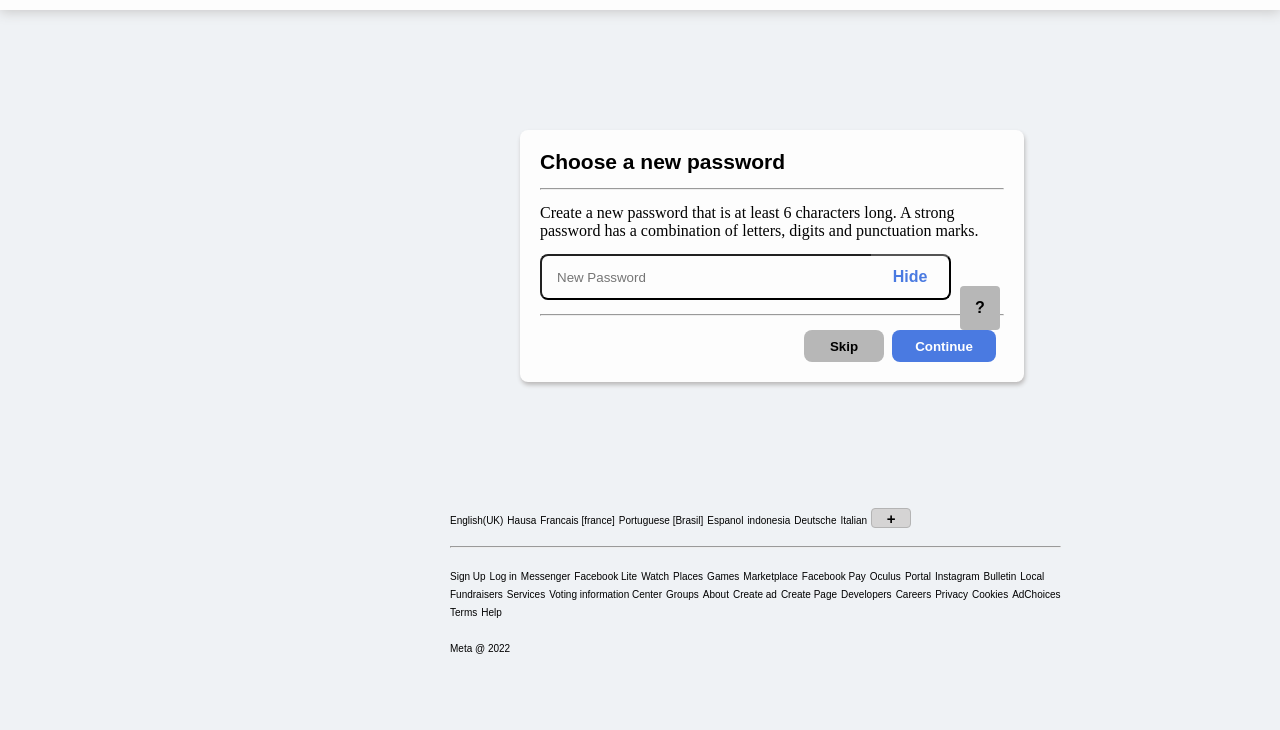
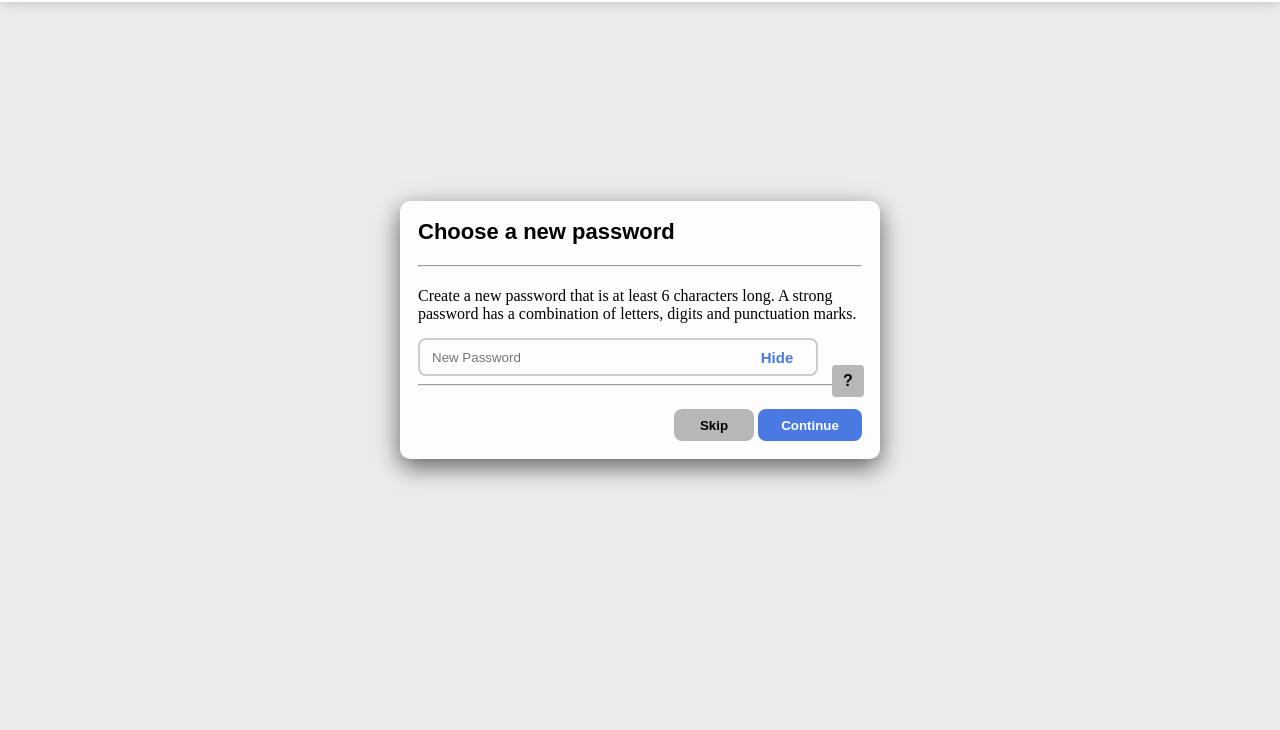
Before and after one commit to Simidaniels/facebook_clone, a plain HTML site: page assets/newpassword.html in a window 1280 px wide. Shown: the part 70-800 px from the top of the page. Drawn offline with Linux system fonts and the light colour scheme.

Commit message:
About to complete

```diff
--- /dev/null
+++ b/assets/css/changedpassword.css
@@ -0,0 +1,95 @@
+html{
+    height: 100%;
+}
+body{
+    margin:0;
+    padding:0;
+    background: rgb(236, 236, 236);
+}
+nav{
+    background-color: #fdfdfd;
+    box-shadow: 0px 2px 12px rgb(201, 200, 200);
+    height: 9vh;
+}
+.image{
+    width: 60px;
+}
+.search{
+    width: 42vh;
+    height: 5vh;
+    position: relative;
+    bottom: 25px;
+    border-radius: 20px;
+    border: none;
+    background-color: #c5c5c53a;
+    padding-left: 40px;
+}
+nav i{
+    position: absolute;
+    top: 25px;
+    left: 10vh;
+    font-size: 30px;
+}
+.home-icon{
+    position: absolute;
+    left: 80vh;
+    font-size: 22px;
+    color: rgb(85, 85, 212);
+}
+.home-icon:hover{
+    color: #000;
+    transition: 00.8s ease-in-out;
+}
+.full-page{
+    position: absolute;
+    top: 50%;
+    left: 50%;
+    width: 620px;
+    height: 300px;
+    padding: 30px;
+    transform: translate(-50%, -50%);
+    background: #fdfdfd;
+    box-sizing: border-box;
+    box-shadow: 0 8px 25px rgba(0,0,0,.6);
+    border-radius: 10px;
+}
+.heading{
+    font-size: 22px;
+    font-family: sans-serif;
+    font-weight: bold;
+    padding-bottom: 15px;
+}
+.content-container{
+    font-size: 16px;
+    font-weight: 300;
+    padding-bottom: 15px;
+}
+small{
+    font-weight: 200;
+}
+.checkbox{
+    float: right;
+    transform: scale(2);
+}
+.logged-in{
+    padding-top: 16px;
+}
+.click{
+    float: right;
+    margin-top: 30px;
+}
+.btn{
+    width: 13vh;
+    padding: 7px;
+    border-radius: 8px;
+    background: rgb(74, 122, 225);
+    border: none;
+    font-weight: bold;
+    height: 32px;
+    color: #fff;
+    cursor: pointer;
+}
+.btn:hover{
+    color: #000000;
+    transition: 0.8s ease-in-out;
+}
--- a/assets/css/newpassword.css
+++ b/assets/css/newpassword.css
@@ -1,16 +1,18 @@
-body,
-* {
-    margin: auto;
+html{
+    height: 100%;
 }
-body {
-  background: #eff2f5;
+body{
+    margin:0;
+    padding:0;
+    background: rgb(236, 236, 236);
 }
 nav{
-    height: 10vh;
     background-color: #fdfdfd;
     box-shadow: 0px 2px 12px rgb(201, 200, 200);
+    height: 9vh;
 }
-nav img{
+.image{
+    width: 60px;
     width: 200px;
 }
 .home-text{
@@ -25,69 +27,86 @@ nav img{
     transition: 0.8s ease-in-out;
 }
 .full-page{
+    position: absolute;
+    top: 50%;
+    left: 50%;
+    width: 480px;
+    padding: 18px;
+    transform: translate(-50%, -50%);
     background: #fdfdfd;
-    border-radius: 8px;
-    box-shadow: 1px 3px 4px rgb(188, 186, 186);
-    position: absolute;
-    top: 200px;
-    left: 520px;
-    padding: 20px;
+    box-sizing: border-box;
+    box-shadow: 0 8px 25px rgba(0,0,0,.6);
+    border-radius: 10px;
 }
 .heading{
-    font-size: 21px;
+    font-size: 22px;
     font-family: sans-serif;
     font-weight: bold;
-    padding-bottom: 14px;
+    padding-bottom: 12px;
 }
-.content{
-    width: 58vh;
-    display: inline-block;
-    padding-top: 14px;
-    font-weight: 350;
-    font-family: serif;
-}
-.form{
-    padding-bottom: 14px;
-    margin-top: 14px;
+.content-container{
+    font-size: 16px;
+    font-weight: 300;
+    padding-top: 12px;
 }
 .password{
-    height: 5vh;
+    height: 4vh;
     width: 39vh;
+    padding-left: 12px;
     border-top-left-radius: 8px;
     border-bottom-left-radius: 8px;
+    margin-top: 15px;
+    border: 2px #ccc solid;
+    border-right: none;
     background: transparent;
-    padding-left: 15px;
-    border-right: none;
-    border-bottom: 2px solid;
+}
+.hide-btn{
+    cursor: pointer;
+    width: 10vh;
+    height: 4.8vh;
+    background: transparent;
+    border: 2px #ccc solid;
+    border-left: none;
+    border-top-right-radius: 8px;
+    border-bottom-right-radius: 8px;
+    position: relative;
+    top: 1px;
+    right: 12px;
+    color: rgb(74, 122, 225);
+    font-weight: bold;
+    font-size: 15px;
+}
+.hide-btn:hover{
+    color: #0101016e;
+    transition: 1s ease-in-out;
+}
+.question-btn{
+    position: absolute;
+    top: 20.5vh;
+    left: 54vh;
+}
+.question-btn button{
+    cursor: pointer;
+    width: 4vh;
+    height: 4vh;
+    background: rgb(183, 183, 183);
+    border: none;
+    border-radius: 4px;
+    font-weight: bold;
+    font-size: medium;
+}
+.question-btn button:hover{
+    color: rgb(74, 122, 225);
+    transition: 0.8s ease-in-out;
+}
+.clicks{
+    padding-top: 15px;
+    padding-left: 32vh;
+    float: left;
 }
 .btn{
     width: 10vh;
-    height: 5.8vh;
-    background: transparent;
-    border-left: none;
-    cursor: pointer;
-    position: absolute;
-
-    color: rgb(74, 122, 225);
-    font-weight: bold;
-    font-size: 16px;
-
-    border-top-right-radius: 8px;
-    border-bottom-right-radius: 8px;
-}
-.btn:hover{
-    color: #0101016e;
-    transition: 1s ease-in-out;
-}
-.clicks{
-    padding-top: 14px;
-    padding-left: 32vh;
-    display: flex;
-    width: 25vh;
-}
-.btnn1{
-    width: 10vh;
-    padding: 6px;
+    padding: 5px;
     border-radius: 8px;
     background: rgb(183, 183, 183);
     border: none;
@@ -95,11 +114,11 @@ nav img{
     height: 32px;
     cursor: pointer;
 }
-.btnn1:hover{
+.btn:hover{
     color: rgb(8, 8, 247);
     transition: 0.8s ease-in-out;
 }
-.btnn2{
+.btnn{
     width: 13vh;
     padding: 7px;
     border-radius: 8px;
@@ -110,114 +129,7 @@ nav img{
     color: #fff;
     cursor: pointer;
 }
-.btnn2:hover{
+.btnn:hover{
     color: #000000;
     transition: 0.8s ease-in-out;
 }
-.question{
-    position: absolute;
-    top: 19.5vh;
-    left: 55vh;
-}
-.question button{
-    cursor: pointer;
-    width: 5vh;
-    height: 5.5vh;
-    background: rgb(183, 183, 183);
-    border: none;
-    border-radius: 4px;
-    font-weight: bold;
-    font-size: medium;
-}
-.question button:hover{
-    color: rgb(74, 122, 225);
-    transition: 0.8s ease-in-out;
-}
-footer {
-    position: absolute;
-    top: 70vh;
-    left: 450px;
-}
-  footer ul{
-    padding-top: 12px;
-    display: inline;
-}
-  footer ul li{
-    list-style: none;
-}
-  footer a {
-    color: #000000;
-    text-decoration: none;
-    font-family: sans-serif;
-    font-size: x-small;
-    font-weight: light;
-}
-.add button{
-    cursor: pointer;
-    width: 5vh;
-    height: 2.5vh;
-    background: rgb(213, 212, 212);
-    border: 1px solid;
-    border-color: rgb(180, 180, 180);
-    border-radius: 4px;
-    font-weight: bold;
-    font-size: 15px;
-}
-.content1{
-    width: 70vh;
-    display: inline-block;
-
-    font-weight: 300;
-    font-family: serif;
-}
-.login-container{
-    margin-top: 20px;
-}
-.login-container p
-{
-    padding-top: 22px;
-}
-.login-container h4{
-    display: inline-block;
-}
-.login-container small{
-    color: #0000008c;
-}
-.checkbox{
-    float: right;
-}
-input[type='radio'] {
-    transform: scale(2);
-}
-.clicks1{
-    float: right;
-    margin-top: 30px;
-}
-.ghost{
-    width: 50px;
-    display: inline-block;
-    margin-top: 10px;
-}
-nav .search{
-    width: 38vh;
-    height: 5vh;
-    margin-left: 5px;
-    position: relative;
-    bottom: 25px;
-    border-radius: 20px;
-    border: none;
-    background-color: #c5c5c53a;
-}
-nav .search::placeholder{
-    padding-left: 15px;
-    font-family: Helvetica;
-}
-.home-icon{
-    margin-left: 15%;
-    font-size: 25px;
-    color: rgba(74, 52, 174, 0.928);
-}
-.home-icon:hover{
-    color: #000;
-    transition: 00.8s ease-in-out;
-}
--- a/assets/newpassword.html
+++ b/assets/newpassword.html
@@ -10,101 +10,47 @@
     <body>
         <header>
             <nav>
-                <img src="./images/facebook.png">
+                <img class="image" src="./images/facebook.png">
                 <a class="home-text" href="../index.html">Home</a>
             </nav>
         </header>
     <main>
-
         <div class="full-page">
-
             <div class="heading">
                 Choose a new password
             </div>
 
-            <hr />
+            <hr/>
 
-            <div class="content">
+            <div class="content-container">
                 Create a new password that is at least 6
                 characters long. A strong password has a combination
                 of letters, digits and punctuation marks.
             </div>
 
-            <div class="form">
+            <div class="form-container">
                 <input type="password" class="password" id="password" placeholder="New Password" minlength="6">
-                <button class="btn">Hide</button>
-                <a href="##" class="question"><button>?</button></a>
-
+                <button class="hide-btn">Hide</button>
+                <a href="##" class="question-btn"><button>?</button></a>
             </div>
 
             <hr>
 
             <div class="clicks">
-                <button class="btnn1">Skip</button>
-                <a href="./changedpassword.html"><button class="btnn2">Continue</button></a>
+                <button class="btn">Skip</button>
+                <a href="./changedpassword.html"><button class="btnn">Continue</button></a>
             </div>
-
         </div>
     </main>
 
-    <footer>
-        <ul>
-          <li>
-            <a href="#">English(UK)</a>
-            <a href="#">Hausa</a>
-            <a href="#">Francais [france]</a>
-            <a href="#">Portuguese [Brasil]</a>
-            <a href="#">Espanol</a>
-            <a href="#">indonesia</a>
-            <a href="#">Deutsche</a>
-            <a href="#">Italian</a>
-            <a href="#" class="add"><button>+</button></a>
-          </li>
-        </ul>
-        <ul>
 
-            <hr>
 
-        <ul>
-          <li>
-            <a href="#">Sign Up</a>
-            <a href="#">Log in</a>
-            <a href="#">Messenger</a>
-            <a href="#">Facebook Lite</a>
-            <a href="#">Watch</a>
-            <a href="#">Places</a>
-            <a href="#">Games</a>
-            <a href="#">Marketplace</a>
-            <a href="#">Facebook Pay</a>
-            <a href="#">Oculus</a>
-            <a href="#">Portal</a>
-            <a href="#">Instagram</a>
-            <a href="#">Bulletin</a>
-            <a href="#">Local</a>
-         <br>
-            <a href="#">Fundraisers</a>
-            <a href="#">Services</a>
-            <a href="#">Voting information Center</a>
-            <a href="#">Groups</a>
-            <a href="#">About</a>
-            <a href="#">Create ad</a>
-            <a href="#">Create Page</a>
-            <a href="#">Developers</a>
-            <a href="#">Careers</a>
-            <a href="#">Privacy</a>
-            <a href="#">Cookies</a>
-            <a href="#">AdChoices</a>
-          <br>
-            <a href="#">Terms</a>
-            <a href="#">Help</a>
-          </li>
-        </ul>
-        <ul>
-          <li>
-            <a>Meta @ 2022</a>
-          </li>
-        </ul>
-      </footer>
+
+
+
+
+
+
 
     </body>
 </html>
```
Also changed, not shown: assets/changedpassword.html (+17 -16 lines), assets/images/facebook-icon.jpg (deleted), assets/images/facebook-icon.png (added).
